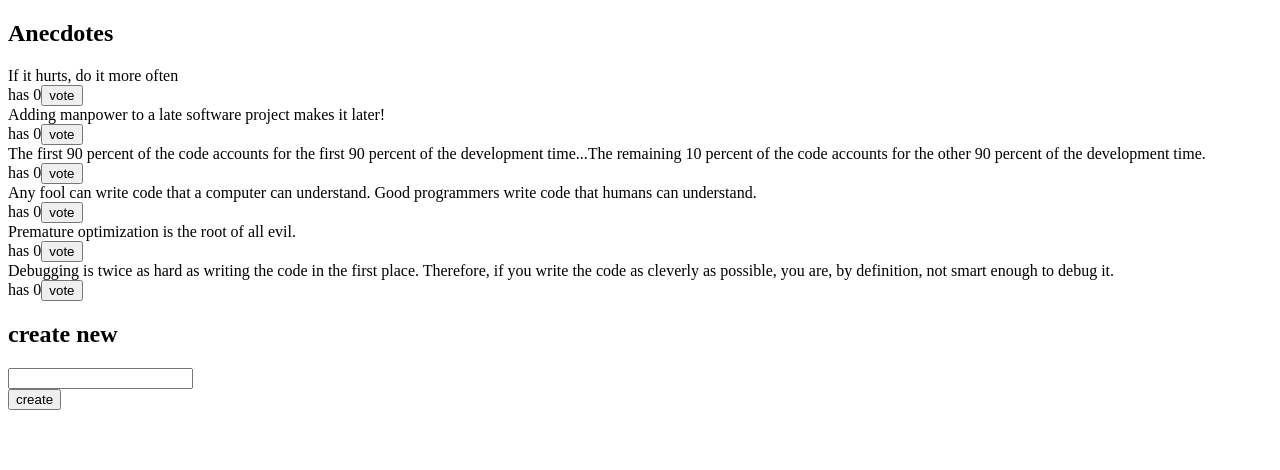
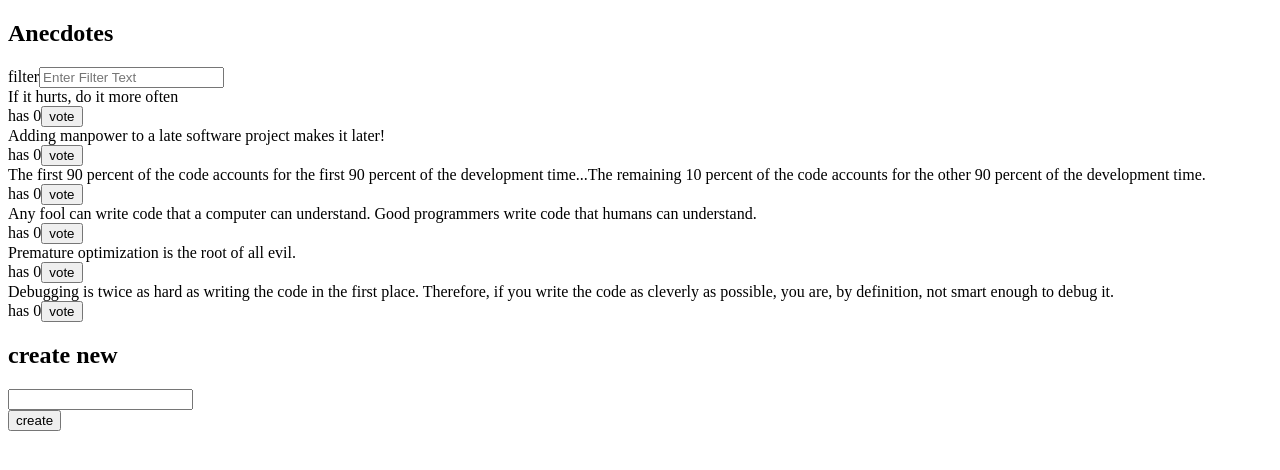
Before and after one commit to yuhaopro/FullStack, a React (Vite) app in the folder part6/redux-anecdotes/: page / in a window 1280 px wide. Shown: the top 470 px of the page. Built offline with nearby package versions, Linux system fonts and the light colour scheme.

Commit message:
feat: 6.9

```diff
--- a/part6/redux-anecdotes/src/App.jsx
+++ b/part6/redux-anecdotes/src/App.jsx
@@ -1,9 +1,11 @@
+import AnecdoteFilter from "./components/AnecdoteFilter";
 import AnecdoteForm from "./components/AnecdoteForm";
 import AnecdoteList from "./components/AnecdoteList";
 const App = () => {
   return (
     <div>
       <h2>Anecdotes</h2>
+      <AnecdoteFilter></AnecdoteFilter>
       <AnecdoteList></AnecdoteList>
       <AnecdoteForm></AnecdoteForm>
     </div>
--- /dev/null
+++ b/part6/redux-anecdotes/src/components/AnecdoteFilter.jsx
@@ -0,0 +1,15 @@
+import React from "react";
+import { useDispatch } from "react-redux";
+import { filterChange } from "../reducers/filterReducer";
+
+const AnecdoteFilter = () => {
+    const dispatch = useDispatch();
+  return (
+    <div>
+      filter
+      <input name="filter" placeholder="Enter Filter Text" onChange={(event) => {dispatch(filterChange(event.target.value))}} />
+    </div>
+  );
+};
+
+export default AnecdoteFilter;
--- a/part6/redux-anecdotes/src/components/AnecdoteList.jsx
+++ b/part6/redux-anecdotes/src/components/AnecdoteList.jsx
@@ -3,7 +3,9 @@ import { useDispatch, useSelector } from "react-redux";
 import { likeAnecdote, sortAnecdote } from "../reducers/anecdoteReducer";
 
 const AnecdoteList = () => {
-  const anecdotes = useSelector((state) => state);
+  const anecdotes = useSelector(({ anecdotes, filter }) => {
+    return anecdotes.filter((anecdote) => anecdote.content.toLowerCase().includes(filter));
+  });
   const dispatch = useDispatch();
 
   const vote = (id) => {
--- a/part6/redux-anecdotes/src/main.jsx
+++ b/part6/redux-anecdotes/src/main.jsx
@@ -1,13 +1,19 @@
-import ReactDOM from 'react-dom/client'
-import { createStore } from 'redux'
-import { Provider } from 'react-redux'
-import App from './App'
-import reducer from './reducers/anecdoteReducer'
+import ReactDOM from "react-dom/client";
+import { createStore, combineReducers } from "redux";
+import { Provider } from "react-redux";
+import App from "./App";
+import anecdoteReducer from "./reducers/anecdoteReducer";
+import filterReducer from "./reducers/filterReducer";
 
-const store = createStore(reducer)
+const reducer = combineReducers({
+  anecdotes: anecdoteReducer,
+  filter: filterReducer,
+});
 
-ReactDOM.createRoot(document.getElementById('root')).render(
+const store = createStore(reducer);
+store.subscribe(() => {console.log(store.getState());})
+ReactDOM.createRoot(document.getElementById("root")).render(
   <Provider store={store}>
     <App />
   </Provider>
-)
+);
--- a/part6/redux-anecdotes/src/reducers/anecdoteReducer.js
+++ b/part6/redux-anecdotes/src/reducers/anecdoteReducer.js
@@ -20,8 +20,8 @@ const asObject = (anecdote) => {
 const initialState = anecdotesAtStart.map(asObject);
 
 const reducer = (state = initialState, action) => {
-  console.log("state now: ", state);
-  console.log("action", action);
+  // console.log("state now: ", state);
+  // console.log("action", action);
   switch (action.type) {
     case "NEW":
       return state.concat(action.payload);
--- /dev/null
+++ b/part6/redux-anecdotes/src/reducers/filterReducer.js
@@ -0,0 +1,18 @@
+const filterReducer = (state = "", action) => {
+  switch (action.type) {
+    case "SET_FILTER":
+      return action.payload;
+
+    default:
+      return state;
+  }
+};
+
+export const filterChange = (filterText) => {
+  return {
+    type: "SET_FILTER",
+    payload: filterText.toLowerCase(),
+  };
+};
+
+export default filterReducer;
```
